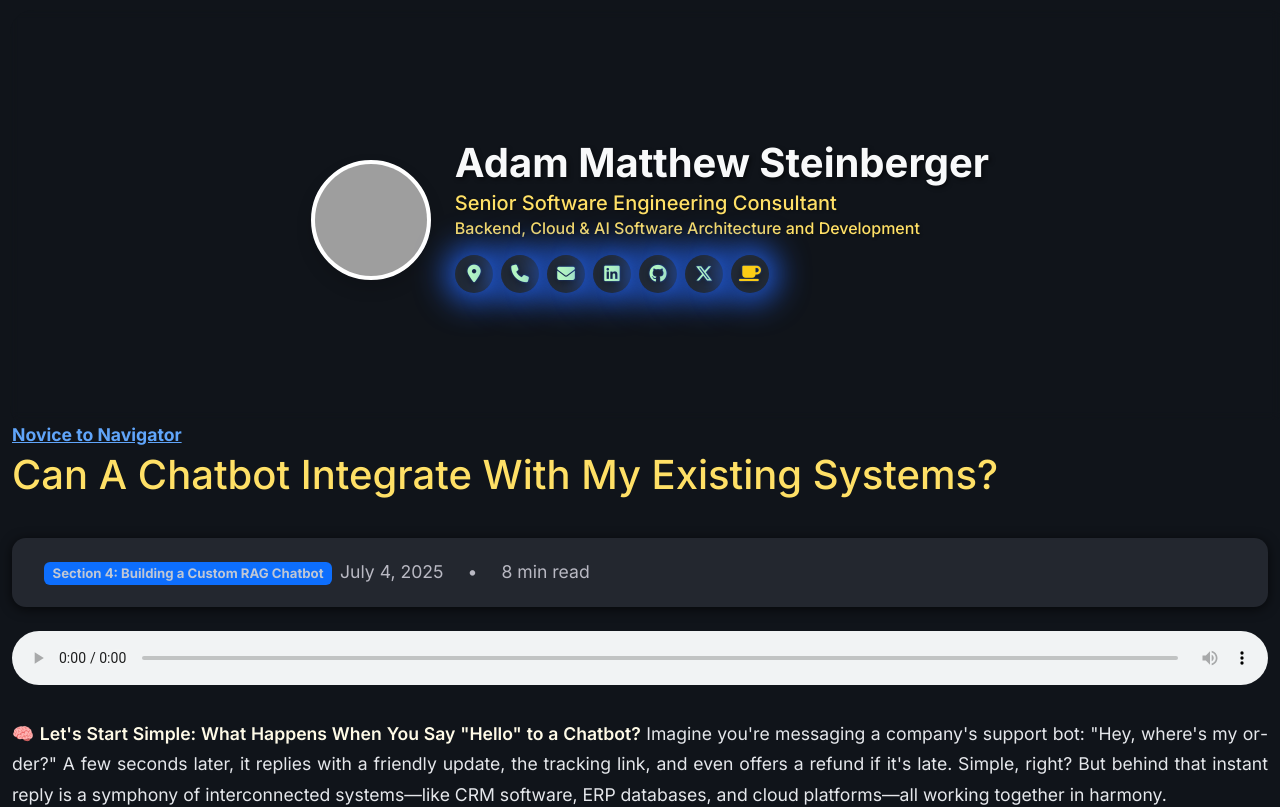
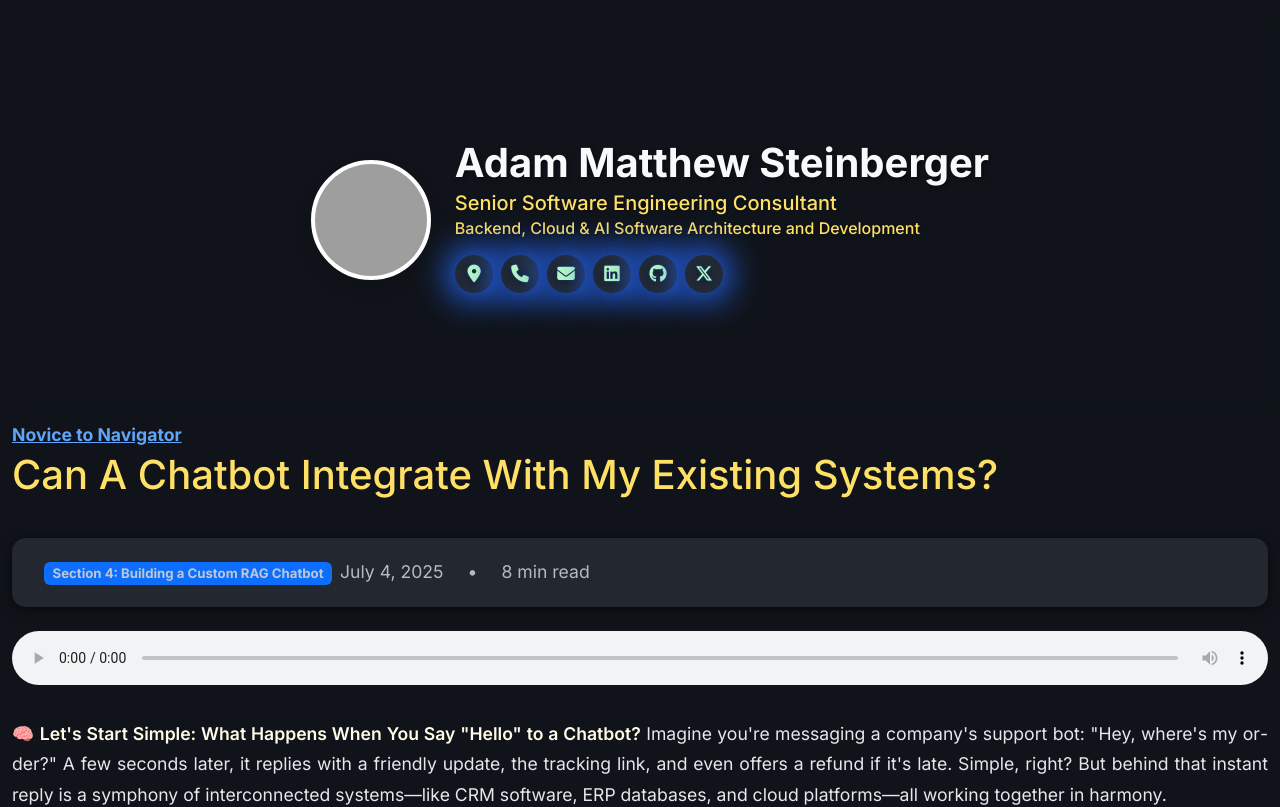
Before and after one commit to realadammatthew/hire-adam-steinberger, a Next.js app in the folder hire-adam-steinberger-nextjs/: page /novice-to-navigator/can-a-chatbot-integrate-with-my-existing-systems in a window 1280 px wide. Shown: the top 807 px of the page. Built offline with nearby package versions, Linux system fonts and the light colour scheme; grey boxes are pictures that could not be loaded; a web font is replaced by a local one.

Commit message:
small fixes

```diff
--- a/hire-adam-steinberger-nextjs/src/app/novice-to-navigator/[slug]/page.tsx
+++ b/hire-adam-steinberger-nextjs/src/app/novice-to-navigator/[slug]/page.tsx
@@ -7,13 +7,14 @@ import rehypeHighlight from 'rehype-highlight';
 import Link from 'next/link';
 
 interface ArticlePageProps {
-  params: {
+  params: Promise<{
     slug: string;
-  };
+  }>;
 }
 
-export default function ArticlePage({ params }: ArticlePageProps) {
-  const articleIndex = articles.findIndex(a => a.slug === params.slug);
+export default async function ArticlePage({ params }: ArticlePageProps) {
+  const { slug } = await params;
+  const articleIndex = articles.findIndex(a => a.slug === slug);
   const article = articles[articleIndex];
 
   if (!article) {
@@ -21,7 +22,7 @@ export default function ArticlePage({ params }: ArticlePageProps) {
   }
 
   // Get article content from Markdown file
-  const articleContent = getArticleBySlug(params.slug);
+  const articleContent = getArticleBySlug(slug);
 
   if (!articleContent) {
     notFound();
--- a/hire-adam-steinberger-nextjs/src/components/layout/Header.tsx
+++ b/hire-adam-steinberger-nextjs/src/components/layout/Header.tsx
@@ -90,17 +90,6 @@ export default function Header() {
                         >
                           <i className="fab fa-x-twitter"></i>
                         </a>
-                        <a
-                          href="https://coff.ee/realadammatthew"
-                          target="_blank"
-                          rel="noopener noreferrer"
-                          className="btn btn-outline-warning"
-                          data-bs-toggle="tooltip"
-                          data-bs-placement="bottom"
-                          data-bs-title="Buy Me a Coffee"
-                        >
-                          <i className="fas fa-coffee"></i>
-                        </a>
                       </div>
                     </div>
                   </div>
```
